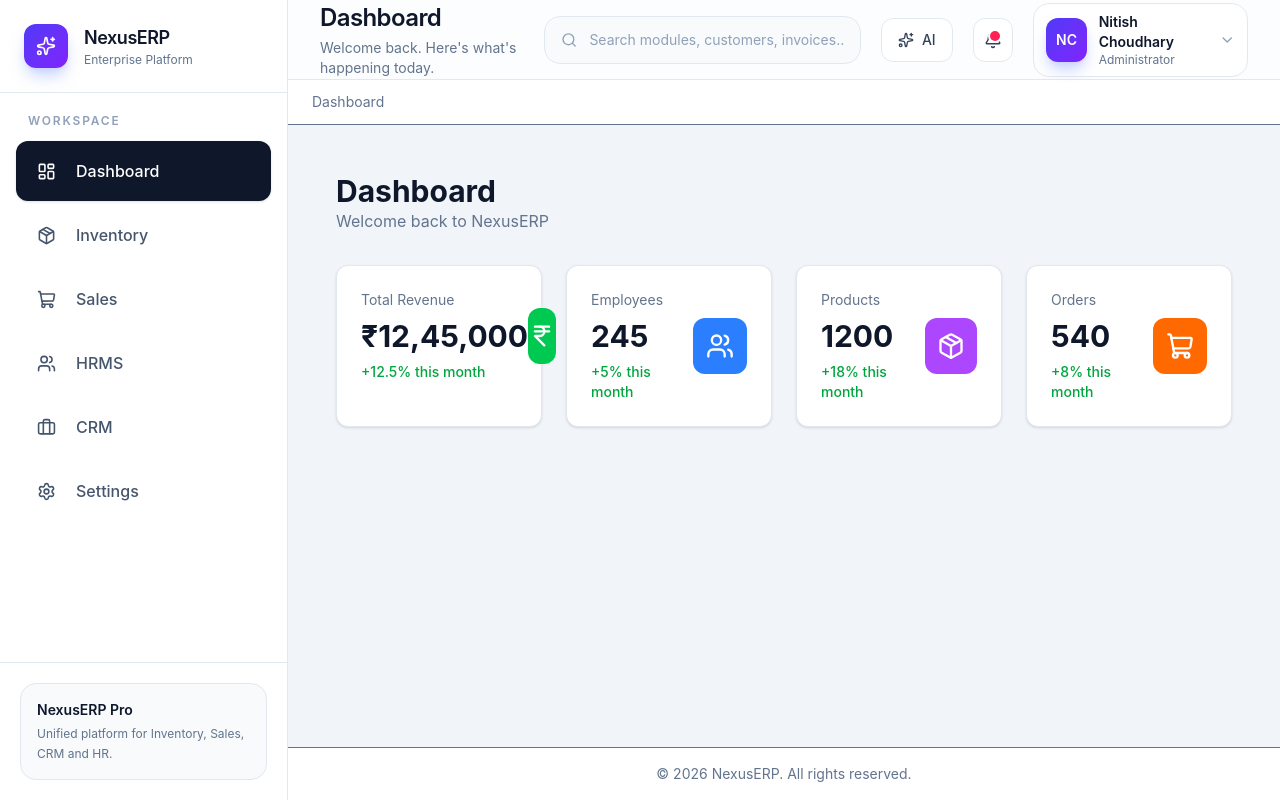
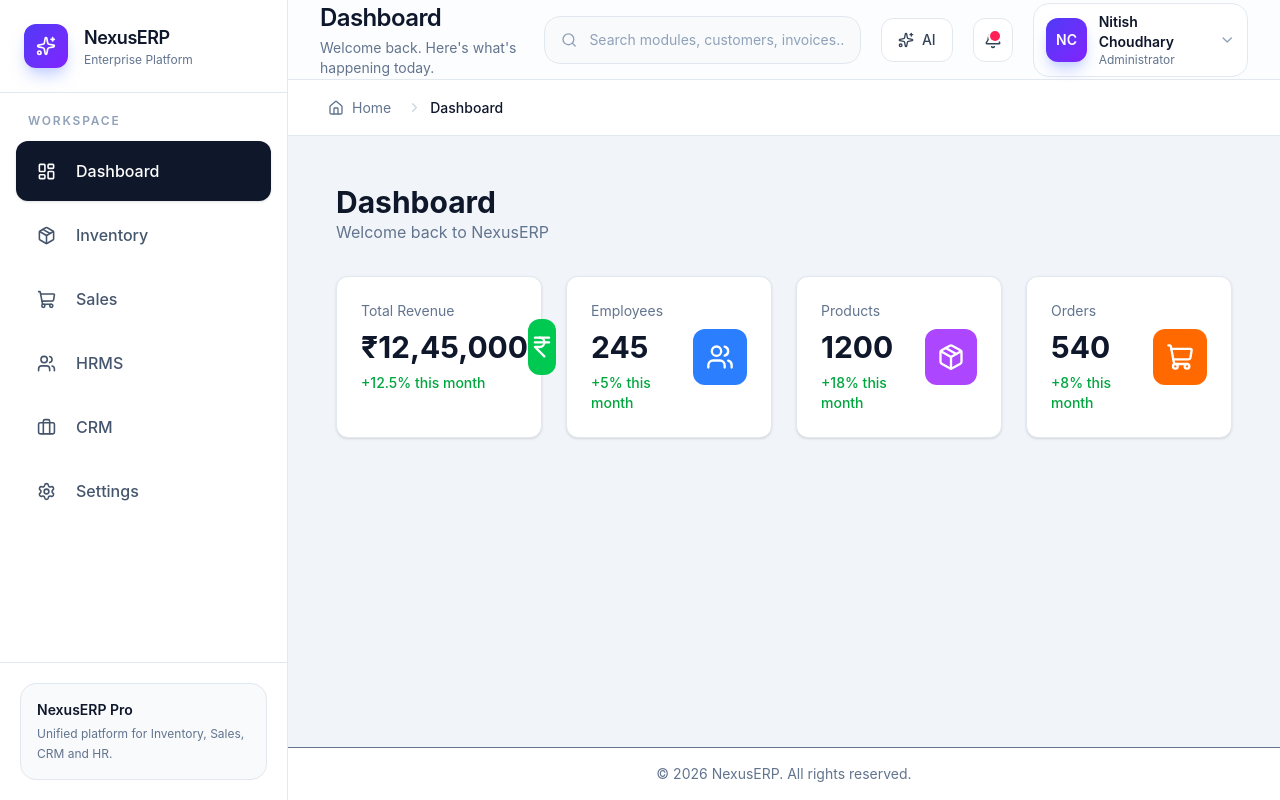
Before and after one commit to nitishchahal/NexusERP, a React (Vite) app in the folder frontend/: page /dashboard in a window 1280 px wide. Built offline with nearby package versions, Linux system fonts and the light colour scheme.

Commit message:
Changing the Breadcrumb of Dashboard

```diff
--- a/frontend/src/layouts/DashboardLayout/components/Breadcrumb.tsx
+++ b/frontend/src/layouts/DashboardLayout/components/Breadcrumb.tsx
@@ -1,16 +1,78 @@
-import { useLocation } from "react-router-dom";
+import { Fragment } from "react";
+import { Link, useLocation } from "react-router-dom";
+import { ChevronRight, Home } from "lucide-react";
+
+const routeLabels: Record<string, string> = {
+  dashboard: "Dashboard",
+  inventory: "Inventory",
+  sales: "Sales",
+  hrms: "HRMS",
+  crm: "CRM",
+  settings: "Settings",
+  products: "Products",
+  orders: "Orders",
+  customers: "Customers",
+  employees: "Employees",
+};
 
 const Breadcrumb = () => {
   const location = useLocation();
 
-  const current = location.pathname
-    .split("/")
-    .filter(Boolean)
-    .join(" / ");
+  const segments = location.pathname.split("/").filter(Boolean);
+
+  const breadcrumbs = segments.map((segment, index) => {
+    const href = "/" + segments.slice(0, index + 1).join("/");
+
+    return {
+      href,
+      label:
+        routeLabels[segment] ||
+        segment
+          .replace(/-/g, " ")
+          .replace(/\b\w/g, (char) => char.toUpperCase()),
+      isLast: index === segments.length - 1,
+    };
+  });
 
   return (
-    <div className="border-b bg-white px-6 py-3 text-sm text-slate-500 capitalize">
-      {current || "Dashboard"}
+    <div className="flex h-14 items-center border-b border-slate-200 bg-white px-8">
+
+      <nav className="flex items-center text-sm">
+
+        <Link
+          to="/dashboard"
+          className="flex items-center gap-2 rounded-lg px-2 py-1 text-slate-500 transition hover:bg-slate-100 hover:text-slate-900"
+        >
+          <Home size={16} />
+          <span>Home</span>
+        </Link>
+
+        {breadcrumbs.map((item) => (
+          <Fragment key={item.href}>
+
+            <ChevronRight
+              size={15}
+              className="mx-2 text-slate-300"
+            />
+
+            {item.isLast ? (
+              <span className="font-medium text-slate-900">
+                {item.label}
+              </span>
+            ) : (
+              <Link
+                to={item.href}
+                className="rounded-lg px-2 py-1 text-slate-500 transition hover:bg-slate-100 hover:text-slate-900"
+              >
+                {item.label}
+              </Link>
+            )}
+
+          </Fragment>
+        ))}
+
+      </nav>
+
     </div>
   );
 };
```
